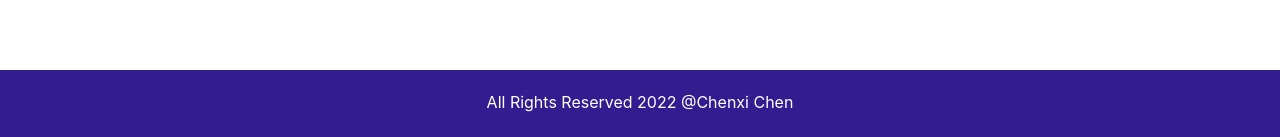
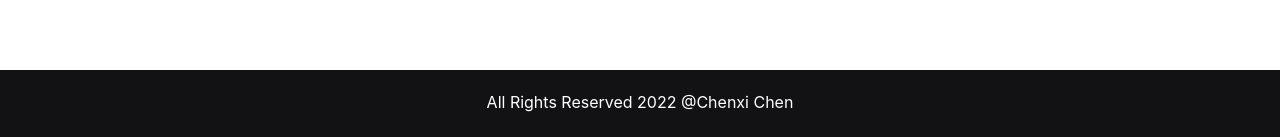
Before and after one commit to ccx1010sky/management_system_java_angular, an Angular app in the folder angular_frontend/: page /employees in a window 1280 px wide. Shown: the part 660-797 px from the top of the page. Built offline with nearby package versions, Linux system fonts and the light colour scheme; no server answers.

Commit message:
footer background-color test

```diff
--- a/angular_frontend/src/styles.css
+++ b/angular_frontend/src/styles.css
@@ -5,7 +5,7 @@
     bottom: 0;
     width:100%;
     height: 70px;
-    background-color: rgb(51, 28, 143);
+    background-color: rgb(18, 18, 20);
     text-align: center;
     color:white;
 }
```
